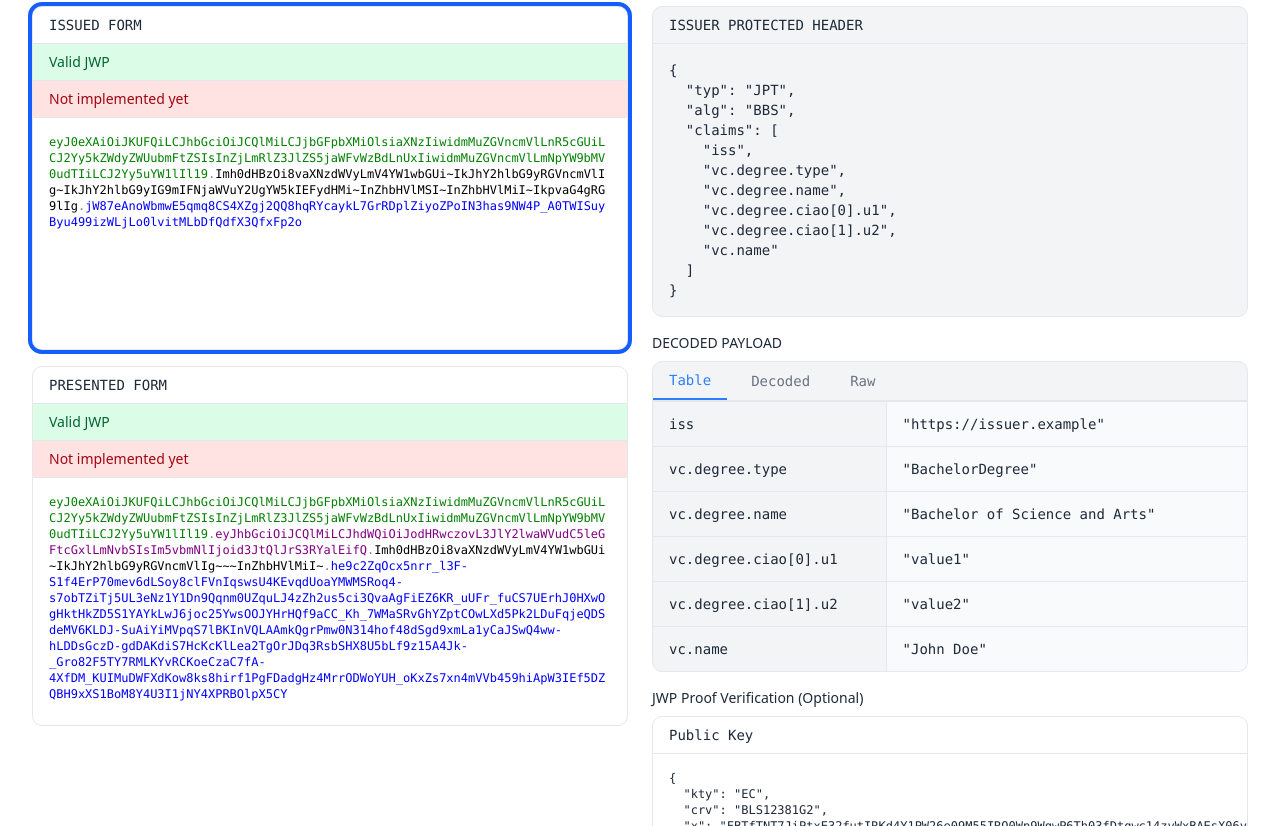
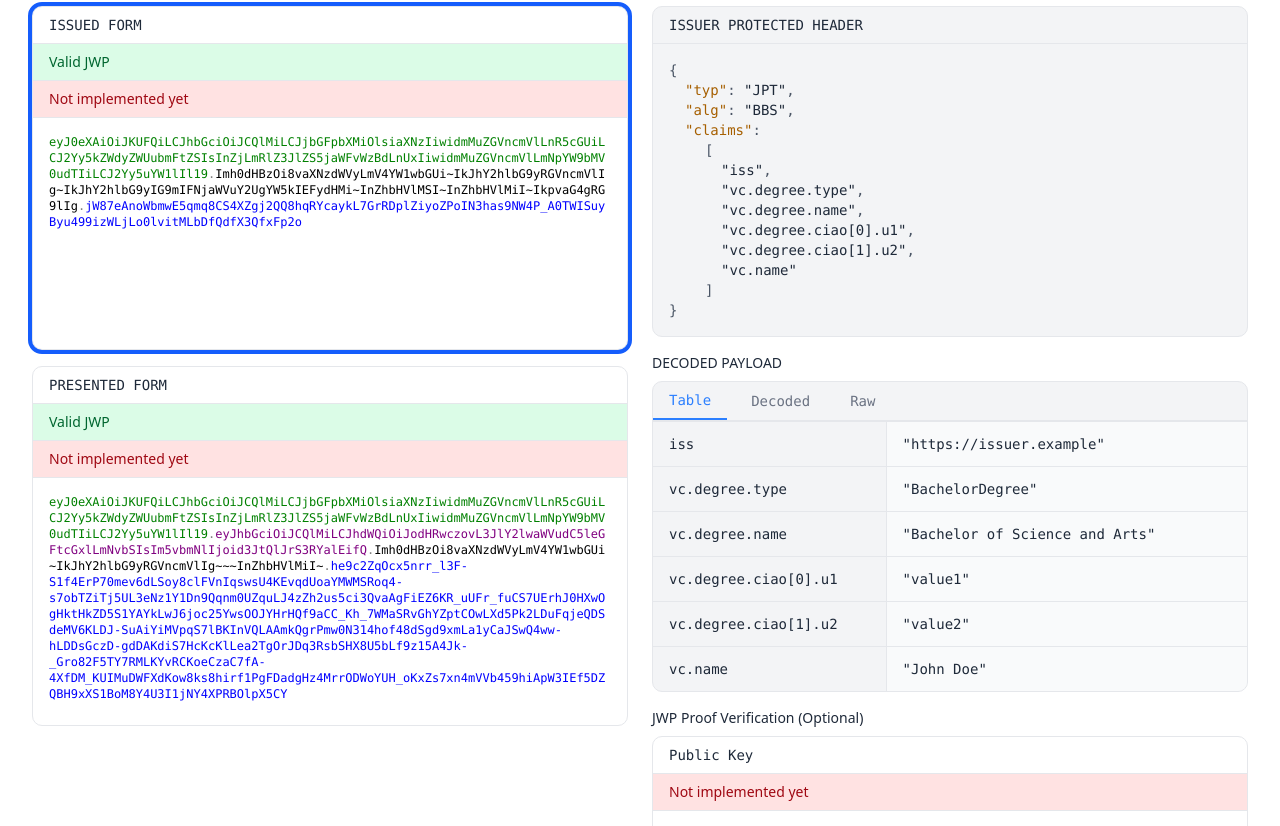
Before and after one commit to dorakemon/jwp-debugger, a React (Vite) app: page / in a window 1280 px wide. Shown: the part 654-1480 px from the top of the page. Built offline with nearby package versions, Linux system fonts and the light colour scheme.

Commit message:
feat: add json visualizer

```diff
--- /dev/null
+++ b/src/components/JWPVisualizer/JSONVisualize.tsx
@@ -0,0 +1,94 @@
+export const JSONVisualize = ({
+  jsonData,
+  className,
+}: { jsonData: string; className?: string }) => {
+  const parseJSON = (data: string) => {
+    if (typeof data === "string") {
+      try {
+        return JSON.parse(data);
+      } catch (e) {
+        return { error: "Invalid JSON string" };
+      }
+    }
+    return data;
+  };
+
+  const parsedData = parseJSON(jsonData);
+
+  const renderValue = (
+    value: string | number | boolean | object,
+    level = 0,
+  ) => {
+    const indent = level * 20; // インデント幅
+
+    if (value === null) {
+      return <span className="text-purple-600">null</span>;
+    }
+
+    switch (typeof value) {
+      case "string":
+        return <span className="black">"{value}"</span>;
+      case "number":
+        return <span className="text-purple-600">{value}</span>;
+      case "boolean":
+        return <span className="text-pink-600">{String(value)}</span>;
+      case "object": {
+        if (Array.isArray(value)) {
+          return (
+            <div style={{ marginLeft: indent }}>
+              <span className="text-gray-600">[</span>
+              <div className="ml-4">
+                {value.map((item, index) => (
+                  <div key={index}>
+                    {renderValue(item, level + 1)}
+                    {index < value.length - 1 && (
+                      <span className="text-gray-600">,</span>
+                    )}
+                  </div>
+                ))}
+              </div>
+              <span className="text-gray-600">]</span>
+            </div>
+          );
+        }
+        const keys = Object.keys(value);
+        return (
+          <div style={{ marginLeft: indent }}>
+            <span className="text-gray-600">{"{"}</span>
+            <div className="ml-4">
+              {keys.map((key, index) => (
+                <div key={key}>
+                  <span className="text-yellow-700">"{key}"</span>
+                  <span className="text-gray-600">: </span>
+                  {renderValue(value[key as keyof typeof value], level + 1)}
+                  {index < keys.length - 1 && (
+                    <span className="text-gray-600">,</span>
+                  )}
+                </div>
+              ))}
+            </div>
+            <span className="text-gray-600">{"}"}</span>
+          </div>
+        );
+      }
+      default:
+        return <span className="text-gray-800">{String(value)}</span>;
+    }
+  };
+
+  if (parsedData.error) {
+    return (
+      <div className="text-red-600 p-4 bg-red-50 rounded">
+        {parsedData.error}
+      </div>
+    );
+  }
+
+  return (
+    <div
+      className={`font-mono text-sm overflow-auto max-h-screen ${className}`}
+    >
+      {renderValue(parsedData)}
+    </div>
+  );
+};
--- a/src/components/JWPVisualizer/index.tsx
+++ b/src/components/JWPVisualizer/index.tsx
@@ -1,2 +1,3 @@
 export { IssuedJWPTextarea } from "./IssuedJWPTextarea";
+export { JSONVisualize } from "./JSONVisualize";
 export { PresentedJWPTextarea } from "./PresentedJWPTextarea";
--- a/src/features/JWPDecoder/components/JWPOutput/HeaderOutput.tsx
+++ b/src/features/JWPDecoder/components/JWPOutput/HeaderOutput.tsx
@@ -1,4 +1,5 @@
 import { CardWithTextTitle } from "@/components/Card";
+import { JSONVisualize } from "@/components/JWPVisualizer";
 
 type HeaderOutputProps = {
   title: string;
@@ -14,11 +15,7 @@ export const HeaderOutput = ({ title, encodedValue }: HeaderOutputProps) => {
     <div className="flex flex-col space-y-4">
       <CardWithTextTitle title={title} disabled>
         <div className="p-4">
-          {encodedValue && (
-            <pre className="text-sm whitespace-pre overflow-x-auto">
-              {encodedValue}
-            </pre>
-          )}
+          {encodedValue && <JSONVisualize jsonData={encodedValue} />}
         </div>
       </CardWithTextTitle>
     </div>
--- a/src/features/JWPDecoder/components/JWPOutput/PayloadOutput.tsx
+++ b/src/features/JWPDecoder/components/JWPOutput/PayloadOutput.tsx
@@ -1,4 +1,5 @@
 import { CardWithTabsTitle } from "@/components/Card";
+import { JSONVisualize } from "@/components/JWPVisualizer/JSONVisualize";
 import { useMemo, useState } from "react";
 
 type PayloadOutputProps = {
@@ -32,13 +33,13 @@ export const PayloadOutput = ({ payload }: PayloadOutputProps) => {
       return (
         <div className="p-4">
           {payload && (
-            <pre className="text-sm whitespace-pre overflow-x-auto">
-              {JSON.stringify(
+            <JSONVisualize
+              jsonData={JSON.stringify(
                 payload.map((item) => item.decoded),
                 null,
                 2,
               )}
-            </pre>
+            />
           )}
         </div>
       );
--- a/src/features/JWPDecoder/components/PubKeyInput/PubKeyInput.tsx
+++ b/src/features/JWPDecoder/components/PubKeyInput/PubKeyInput.tsx
@@ -1,5 +1,6 @@
 import { CardWithTextTitle } from "@/components/Card";
 import { BaseTextarea } from "@/components/JWPVisualizer/BaseTextarea";
+import { StatusBanner } from "@/components/StatusBanner";
 
 type PubKeyInputProps = {
   publicKeyString?: string;
@@ -13,6 +14,7 @@ export const PubKeyInput = ({ publicKeyString }: PubKeyInputProps) => {
       </div>
       <div className="flex flex-col space-y-4">
         <CardWithTextTitle title={"Public Key"}>
+          <StatusBanner status="error">Not implemented yet</StatusBanner>
           <BaseTextarea
             value={publicKeyString}
             className="font-medium"
--- a/src/features/JWPDecoder/components/main.tsx
+++ b/src/features/JWPDecoder/components/main.tsx
@@ -61,7 +61,7 @@ export const JWPDecoder = () => {
                 encodedValue={presentedData.issuerHeader}
               />
               <HeaderOutput
-                title="PRESENTED PROTECTED HEADER"
+                title="PRESENTATION PROTECTED HEADER"
                 encodedValue={presentedData.presentationHeader}
               />
               <div className="text-sm font-medium mb-2">DECODED PAYLOAD</div>
```
